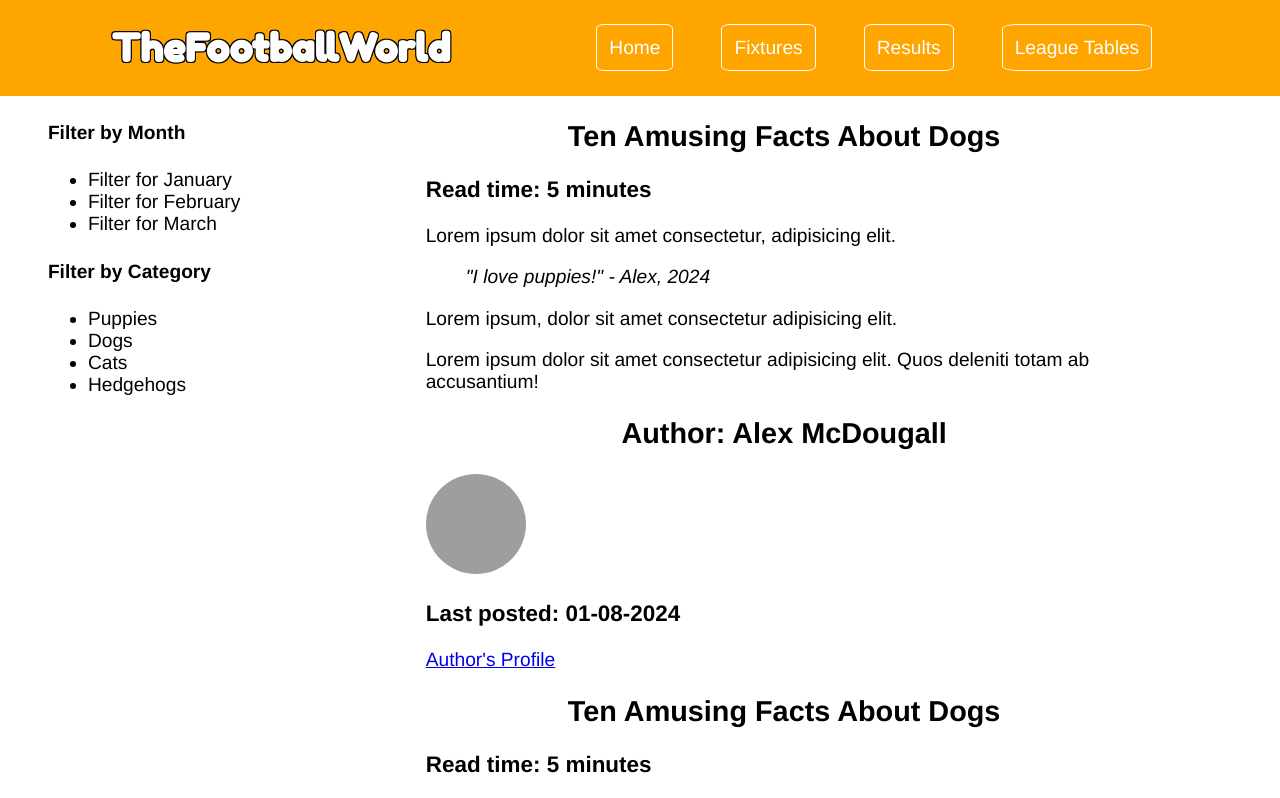
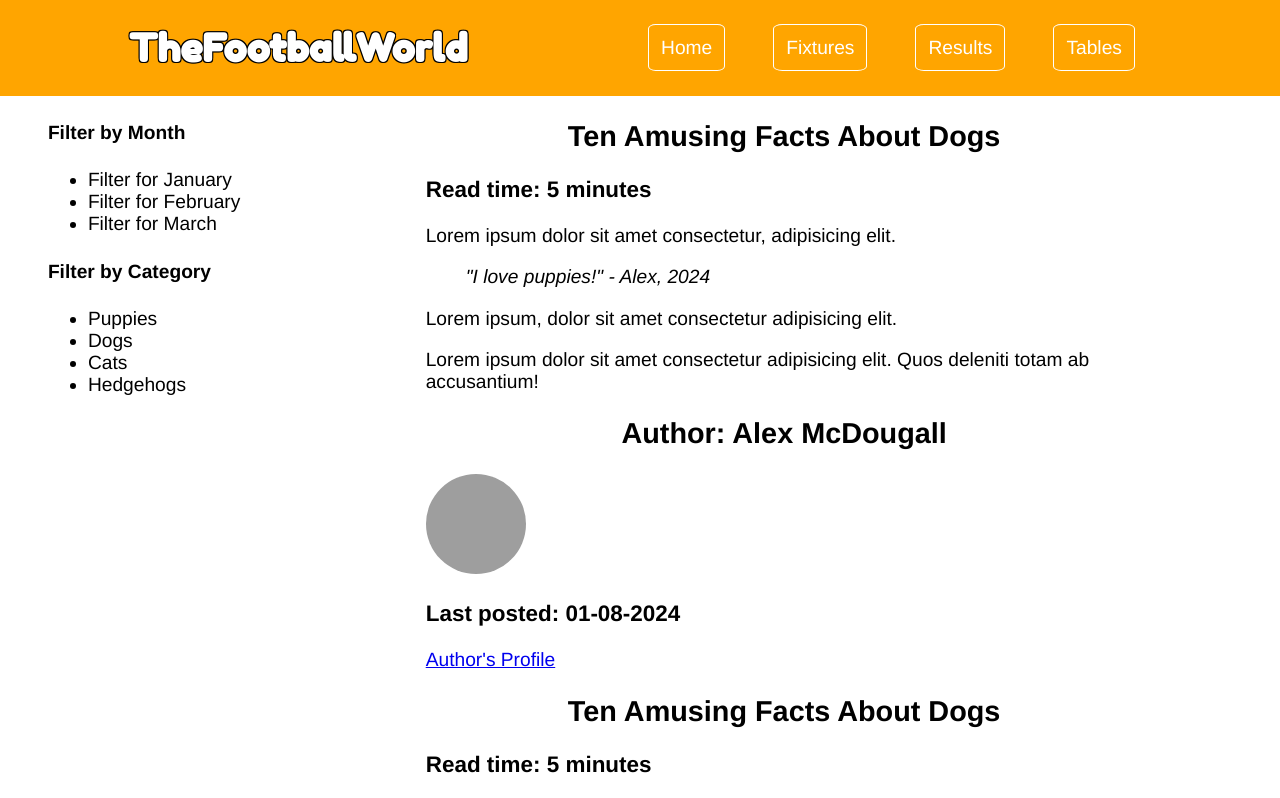
Before and after one commit to AlexM1622/AlexM1622.github.io, a plain HTML site: page index.html in a window 1280 px wide. Shown: the top 798 px of the page. Drawn offline with Linux system fonts and the light colour scheme; no server answers; grey boxes are pictures that could not be loaded.

Commit message:
Update index.html

```diff
--- a/index.html
+++ b/index.html
@@ -29,7 +29,7 @@
                     <a href="" class="navbutton">Results</a>
                 </li>
                 <li>
-                    <a href="" class="navbutton">League Tables</a>
+                    <a href="" class="navbutton">Tables</a>
                 </li>
             </ul>
          </nav>
```
